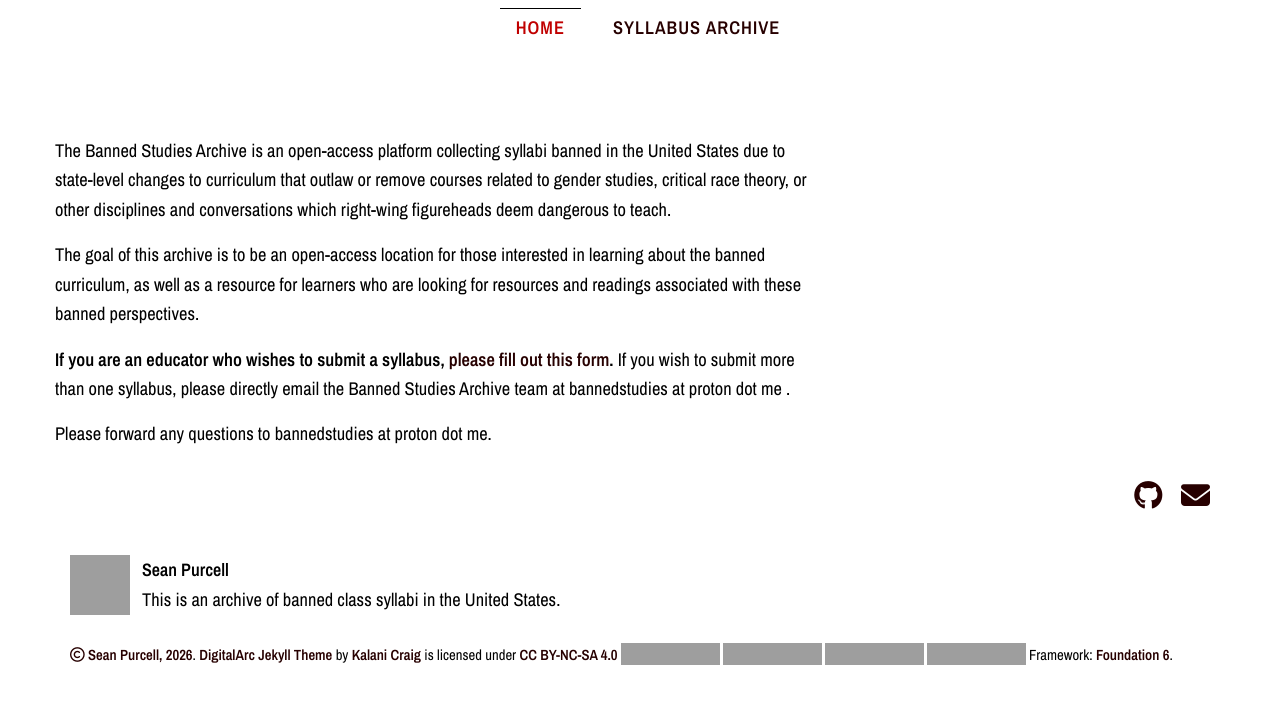
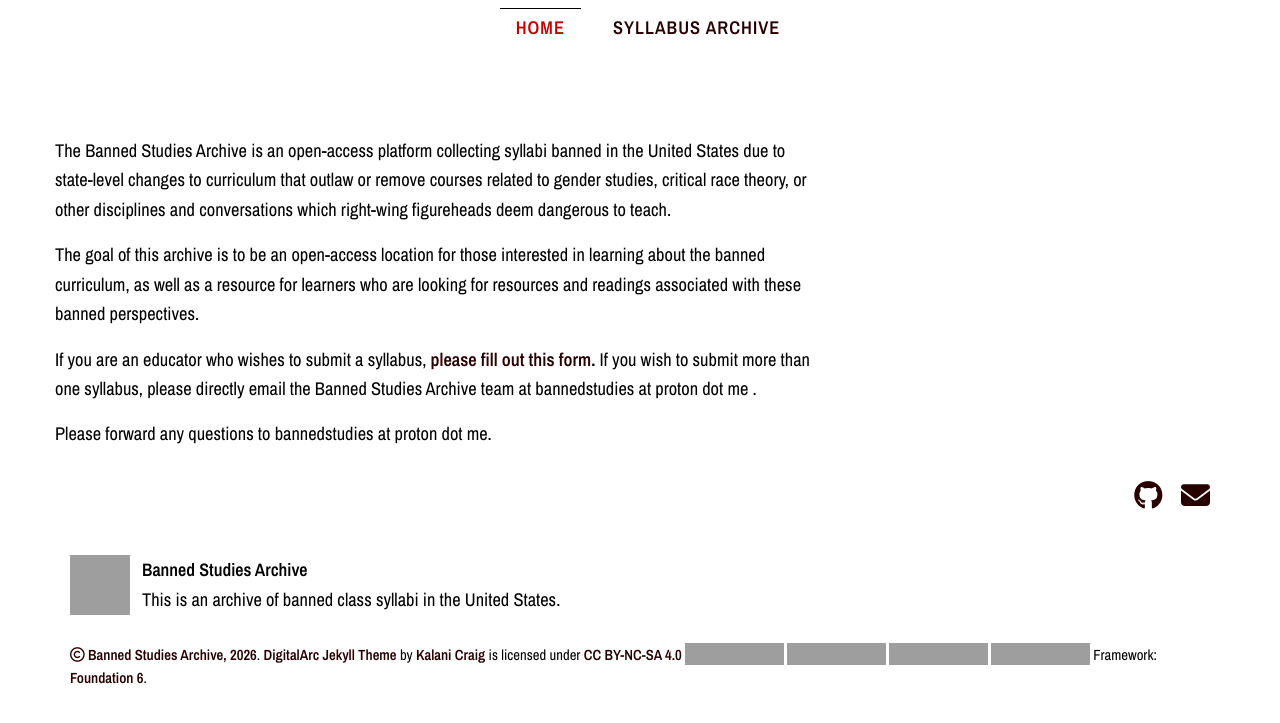
Before and after one commit to BannedStudies/archive, a Jekyll site: the page built from pages/index.md, in a window 1280 px wide, cut to the strip 0-723 px from the top of the page. Built offline with Jekyll 4.4.1, drawn with Linux system fonts in a browser that asks for light colours; nearby versions of some CDN libraries; grey boxes are pictures that could not be loaded.

Commit message:
no message

```diff
--- a/_config.yml
+++ b/_config.yml
@@ -53,8 +53,8 @@ description: "This is an archive of banned class syllabi in the United States."
 
 # These credits show up in the includes/_footer.html
 # Main author of the website.
-author: "SeanPurcell"
-authorname : "Sean Purcell"
+author: "Banned Studies"
+authorname : "Banned Studies Archive"
 
 # To change the photo on your homepage, open the assets folder in your Github repo, then open the img folder. Upload a photo there. Add only the name of the photo and its extension here. E.g. "alternate_logo.png")
 sitelogo: "site_logo.png"
--- a/pages/index.md
+++ b/pages/index.md
@@ -8,6 +8,6 @@ The Banned Studies Archive is an open-access platform collecting syllabi banned
 
 The goal of this archive is to be an open-access location for those interested in learning about the banned curriculum, as well as a resource for learners who are looking for resources and readings associated with these banned perspectives.
 
-**If you are an educator who wishes to submit a syllabus, [please fill out this form](https://forms.gle/TpXYPdqNvv5TBsHF8).** If you wish to submit more than one syllabus, please directly email the Banned Studies Archive team at bannedstudies at proton dot me .
+If you are an educator who wishes to submit a syllabus, **[please fill out this form](https://forms.gle/TpXYPdqNvv5TBsHF8).** If you wish to submit more than one syllabus, please directly email the Banned Studies Archive team at bannedstudies at proton dot me .
 
 Please forward any questions to bannedstudies at proton dot me.
```
Also changed, not shown: 4 other files.
